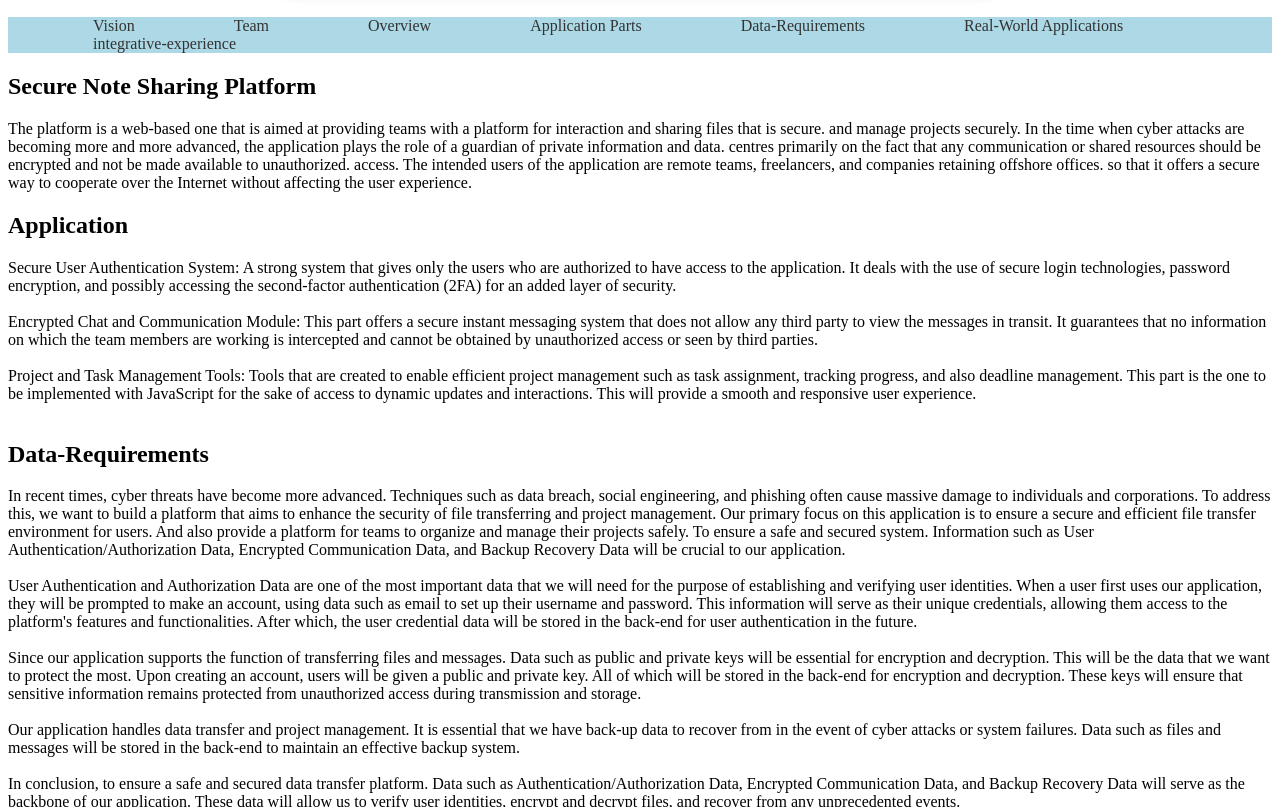
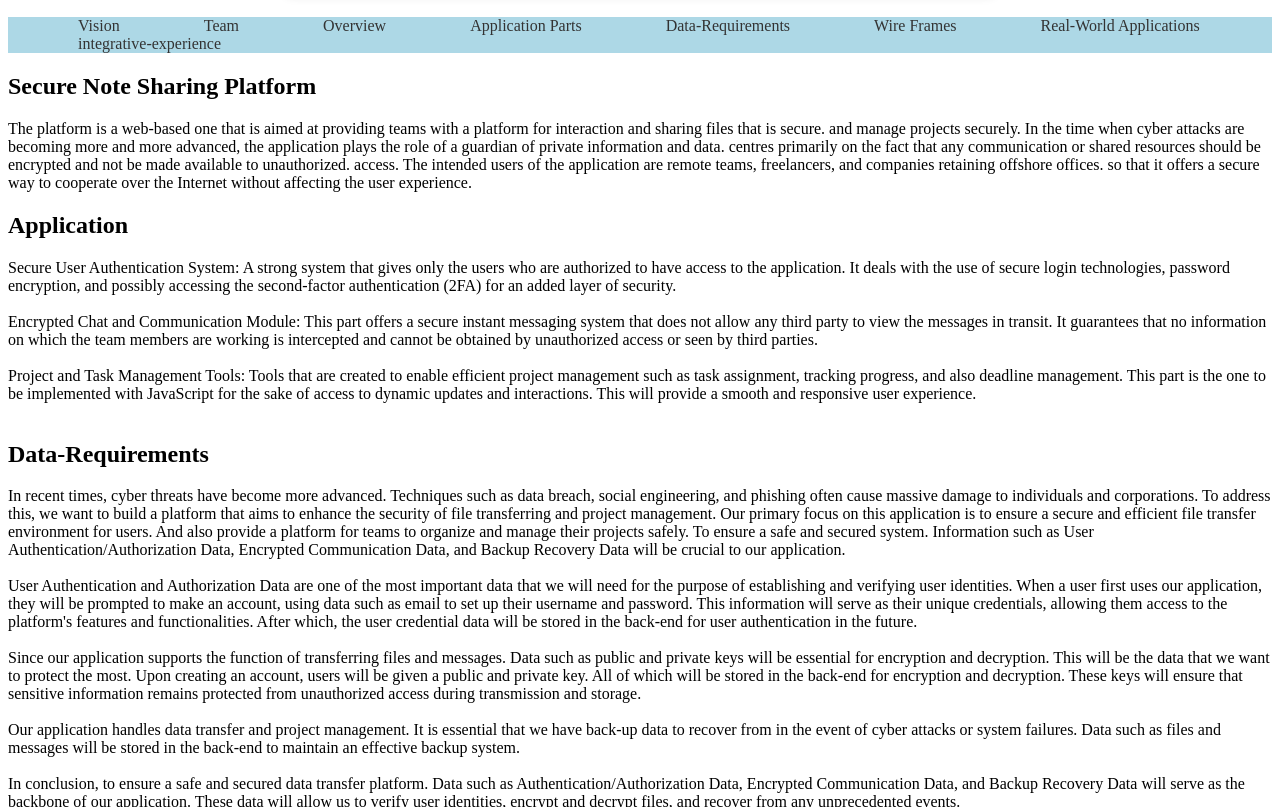
Before and after one commit to kch123456/CS-326, a website: page src/docs/milestone-01/index.html in a window 1280 px wide. Shown: the part 1085-1892 px from the top of the page. Drawn offline with Linux system fonts and the light colour scheme.

Commit message:
adding to css

```diff
--- a/src/docs/milestone-01/index.html
+++ b/src/docs/milestone-01/index.html
@@ -44,6 +44,7 @@
         <a href="#overview">Overview</a>
         <a href="#application-parts">Application Parts</a>
         <a href="#data-requirements">Data-Requirements</a>
+        <a href="wire-frames">Wire Frames</a>
         <a href="#real-world">Real-World Applications</a>
         <a href="#integrative-experience">integrative-experience</a>
     </nav>
--- a/src/docs/milestone-01/style.css
+++ b/src/docs/milestone-01/style.css
@@ -38,7 +38,7 @@ nav a {
     color: #333;
     padding: 10px;
     transition: color 0.3s ease;
-    margin-left: 75px;
+    margin-left: 60px;
 }
 nav a:hover {
     color: red;
```
